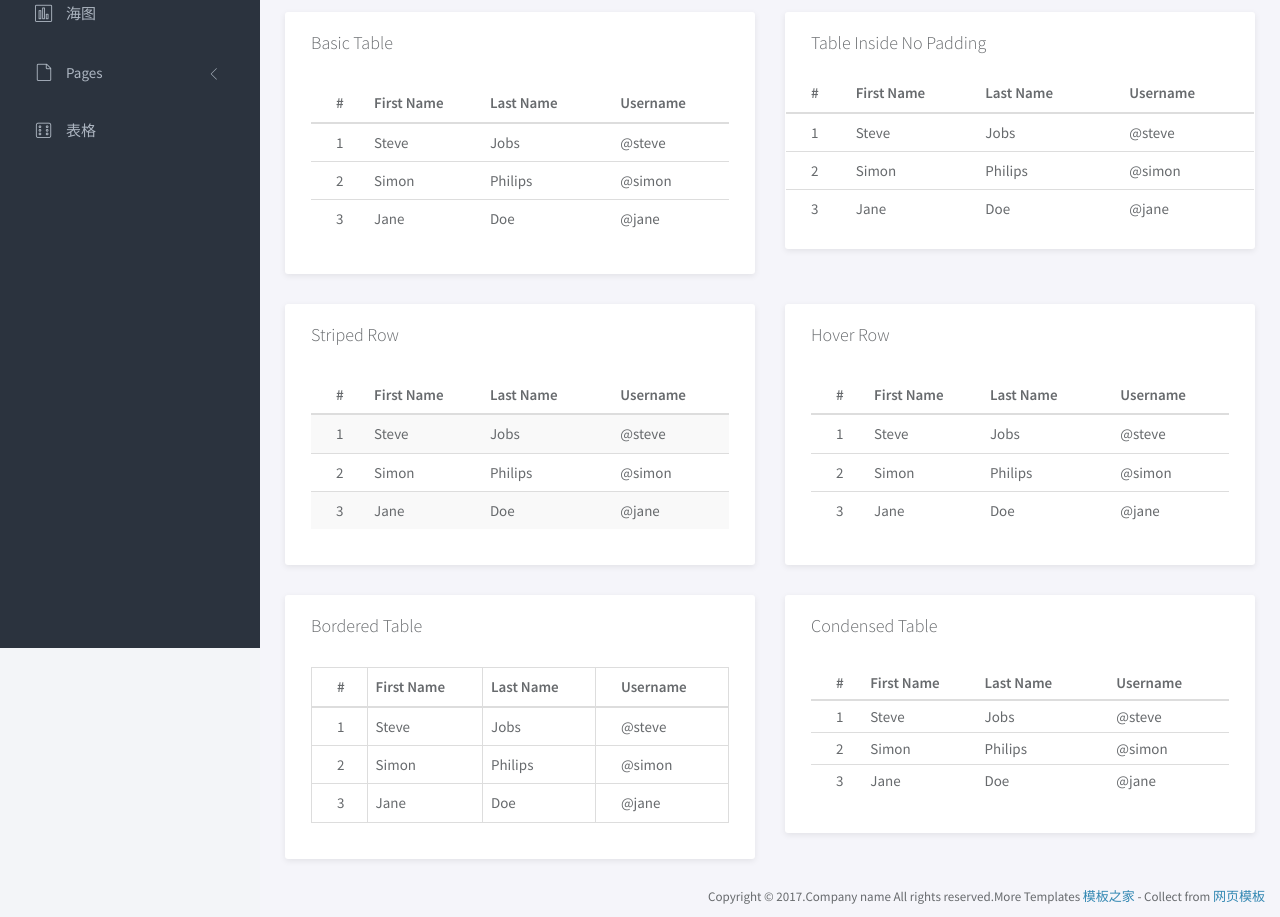
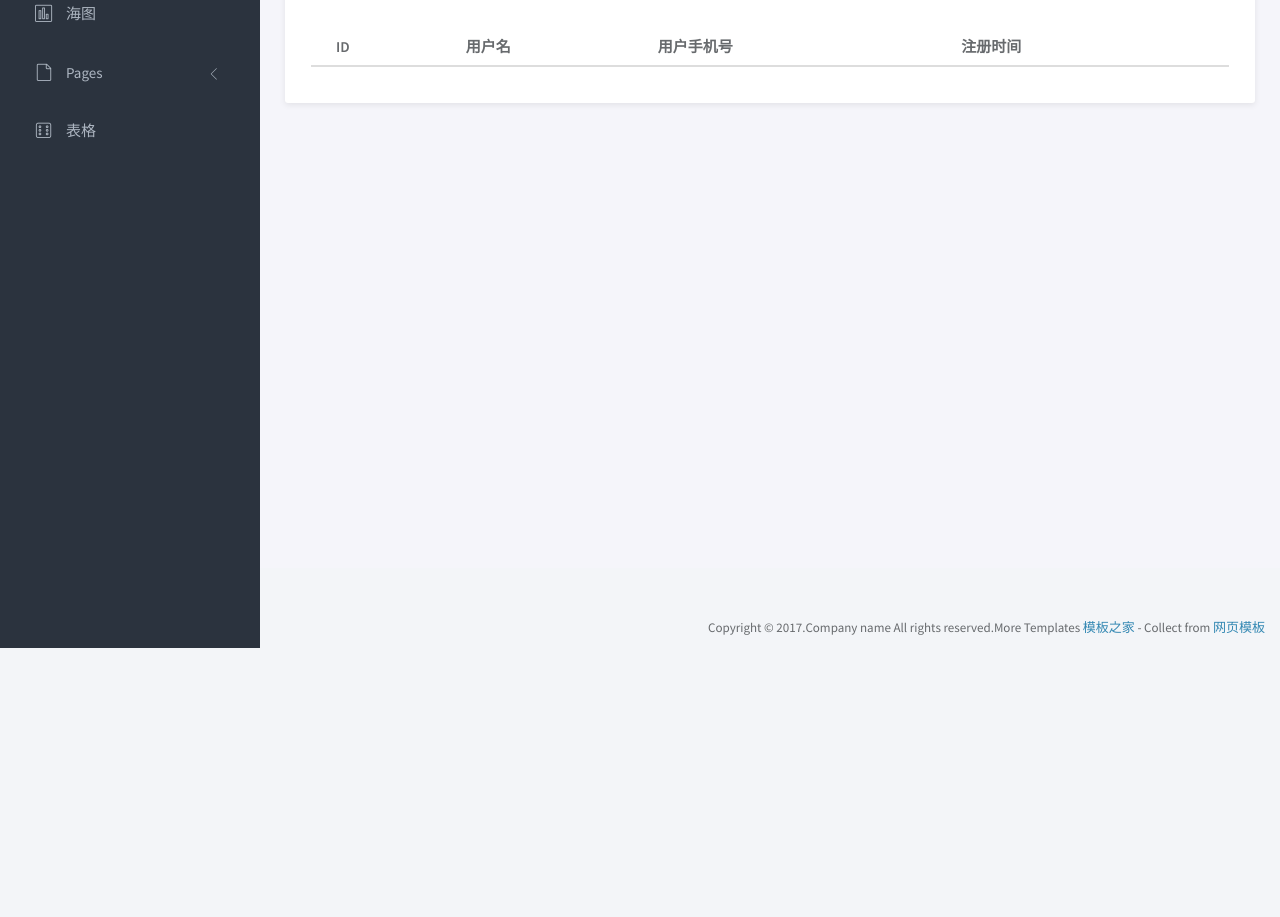
Before and after one commit to gxsuyou/dataBackend, a website: page www/html/tables.html in a window 1280 px wide. Shown: the part 152-1069 px from the top of the page. After the commit the page ends 800 px from the top, so only its background shows below. Drawn offline with Linux system fonts and the light colour scheme.

Commit message:
Undersigned: chen-labron <317692005@qq.com>

```diff
--- a/www/html/tables.html
+++ b/www/html/tables.html
@@ -2,7 +2,7 @@
 <html lang="en">
 
 <head>
-	<title>Tables</title>
+	<title>表格</title>
 	<meta charset="utf-8">
 	<meta http-equiv="X-UA-Compatible" content="IE=edge,chrome=1">
 	<meta name="viewport" content="width=device-width, initial-scale=1.0, maximum-scale=1.0, user-scalable=0">
@@ -79,8 +79,8 @@
 			<div class="sidebar-scroll">
 				<nav>
 					<ul class="nav">
-						<li><a href="index.html" class="active"  target="right"><i class="lnr lnr-home"></i> <span>首页</span></a></li>
-						<li><a href="charts.html" class=""  target="right"><i class="lnr lnr-chart-bars"></i> <span>海图</span></a></li>
+						<li><a href="index.html" class="active"  target="_self"><i class="lnr lnr-home"></i> <span>首页</span></a></li>
+						<li><a href="charts.html" class=""  target="_self"><i class="lnr lnr-chart-bars"></i> <span>海图</span></a></li>
 						<li>
 							<a href="#subPages" data-toggle="collapse" class="collapsed"><i class="lnr lnr-file-empty"></i> <span>Pages</span> <i class="icon-submenu lnr lnr-chevron-left"></i></a>
 							<div id="subPages" class="collapse ">
@@ -91,7 +91,7 @@
 								</ul>
 							</div>
 						</li>
-						<li><a href="tables.html" class=""  target="right"><i class="lnr lnr-dice"></i> <span>表格</span></a></li>
+						<li><a href="tables.html" class=""  target="_self"><i class="lnr lnr-dice"></i> <span>表格</span></a></li>
 
 					</ul>
 				</nav>
@@ -101,259 +101,32 @@
 		<!-- MAIN -->
 		<div class="main">
 			<!-- MAIN CONTENT -->
-			<div class="main-content">
+			<div class="main-content" >
 				<div class="container-fluid">
-					<h3 class="page-title">Tables</h3>
 					<div class="row">
-						<div class="col-md-6">
-							<!-- BASIC TABLE -->
-							<div class="panel">
+						<div class="col-md-6" style="width:100%"">
+							<!-- TABLE STRIPED -->
+							<div class="panel"  style="width:100%">
 								<div class="panel-heading">
-									<h3 class="panel-title">Basic Table</h3>
+									<h3 class="panel-title">APP用户</h3>
 								</div>
 								<div class="panel-body">
-									<table class="table">
+									<table class="table table-striped" >
 										<thead>
 											<tr>
-												<th>#</th>
-												<th>First Name</th>
-												<th>Last Name</th>
-												<th>Username</th>
+												<th>ID</th>
+												<th>用户名</th>
+												<th>用户手机号</th>
+												<th>注册时间</th>
 											</tr>
 										</thead>
-										<tbody>
-											<tr>
-												<td>1</td>
-												<td>Steve</td>
-												<td>Jobs</td>
-												<td>@steve</td>
-											</tr>
-											<tr>
-												<td>2</td>
-												<td>Simon</td>
-												<td>Philips</td>
-												<td>@simon</td>
-											</tr>
-											<tr>
-												<td>3</td>
-												<td>Jane</td>
-												<td>Doe</td>
-												<td>@jane</td>
-											</tr>
-										</tbody>
-									</table>
-								</div>
-							</div>
-							<!-- END BASIC TABLE -->
-						</div>
-						<div class="col-md-6">
-							<!-- TABLE NO PADDING -->
-							<div class="panel">
-								<div class="panel-heading">
-									<h3 class="panel-title">Table Inside No Padding</h3>
-								</div>
-								<div class="panel-body no-padding">
-									<table class="table">
-										<thead>
-											<tr>
-												<th>#</th>
-												<th>First Name</th>
-												<th>Last Name</th>
-												<th>Username</th>
-											</tr>
-										</thead>
-										<tbody>
-											<tr>
-												<td>1</td>
-												<td>Steve</td>
-												<td>Jobs</td>
-												<td>@steve</td>
-											</tr>
-											<tr>
-												<td>2</td>
-												<td>Simon</td>
-												<td>Philips</td>
-												<td>@simon</td>
-											</tr>
-											<tr>
-												<td>3</td>
-												<td>Jane</td>
-												<td>Doe</td>
-												<td>@jane</td>
-											</tr>
-										</tbody>
-									</table>
-								</div>
-							</div>
-							<!-- END TABLE NO PADDING -->
-						</div>
-					</div>
-					<div class="row">
-						<div class="col-md-6">
-							<!-- TABLE STRIPED -->
-							<div class="panel">
-								<div class="panel-heading">
-									<h3 class="panel-title">Striped Row</h3>
-								</div>
-								<div class="panel-body">
-									<table class="table table-striped">
-										<thead>
-											<tr>
-												<th>#</th>
-												<th>First Name</th>
-												<th>Last Name</th>
-												<th>Username</th>
-											</tr>
-										</thead>
-										<tbody>
-											<tr>
-												<td>1</td>
-												<td>Steve</td>
-												<td>Jobs</td>
-												<td>@steve</td>
-											</tr>
-											<tr>
-												<td>2</td>
-												<td>Simon</td>
-												<td>Philips</td>
-												<td>@simon</td>
-											</tr>
-											<tr>
-												<td>3</td>
-												<td>Jane</td>
-												<td>Doe</td>
-												<td>@jane</td>
-											</tr>
+										<tbody class="user_list">
+
 										</tbody>
 									</table>
 								</div>
 							</div>
 							<!-- END TABLE STRIPED -->
-						</div>
-						<div class="col-md-6">
-							<!-- TABLE HOVER -->
-							<div class="panel">
-								<div class="panel-heading">
-									<h3 class="panel-title">Hover Row</h3>
-								</div>
-								<div class="panel-body">
-									<table class="table table-hover">
-										<thead>
-											<tr>
-												<th>#</th>
-												<th>First Name</th>
-												<th>Last Name</th>
-												<th>Username</th>
-											</tr>
-										</thead>
-										<tbody>
-											<tr>
-												<td>1</td>
-												<td>Steve</td>
-												<td>Jobs</td>
-												<td>@steve</td>
-											</tr>
-											<tr>
-												<td>2</td>
-												<td>Simon</td>
-												<td>Philips</td>
-												<td>@simon</td>
-											</tr>
-											<tr>
-												<td>3</td>
-												<td>Jane</td>
-												<td>Doe</td>
-												<td>@jane</td>
-											</tr>
-										</tbody>
-									</table>
-								</div>
-							</div>
-							<!-- END TABLE HOVER -->
-						</div>
-					</div>
-					<div class="row">
-						<div class="col-md-6">
-							<!-- BORDERED TABLE -->
-							<div class="panel">
-								<div class="panel-heading">
-									<h3 class="panel-title">Bordered Table</h3>
-								</div>
-								<div class="panel-body">
-									<table class="table table-bordered">
-										<thead>
-											<tr>
-												<th>#</th>
-												<th>First Name</th>
-												<th>Last Name</th>
-												<th>Username</th>
-											</tr>
-										</thead>
-										<tbody>
-											<tr>
-												<td>1</td>
-												<td>Steve</td>
-												<td>Jobs</td>
-												<td>@steve</td>
-											</tr>
-											<tr>
-												<td>2</td>
-												<td>Simon</td>
-												<td>Philips</td>
-												<td>@simon</td>
-											</tr>
-											<tr>
-												<td>3</td>
-												<td>Jane</td>
-												<td>Doe</td>
-												<td>@jane</td>
-											</tr>
-										</tbody>
-									</table>
-								</div>
-							</div>
-							<!-- END BORDERED TABLE -->
-						</div>
-						<div class="col-md-6">
-							<!-- CONDENSED TABLE -->
-							<div class="panel">
-								<div class="panel-heading">
-									<h3 class="panel-title">Condensed Table</h3>
-								</div>
-								<div class="panel-body">
-									<table class="table table-condensed">
-										<thead>
-											<tr>
-												<th>#</th>
-												<th>First Name</th>
-												<th>Last Name</th>
-												<th>Username</th>
-											</tr>
-										</thead>
-										<tbody>
-											<tr>
-												<td>1</td>
-												<td>Steve</td>
-												<td>Jobs</td>
-												<td>@steve</td>
-											</tr>
-											<tr>
-												<td>2</td>
-												<td>Simon</td>
-												<td>Philips</td>
-												<td>@simon</td>
-											</tr>
-											<tr>
-												<td>3</td>
-												<td>Jane</td>
-												<td>Doe</td>
-												<td>@jane</td>
-											</tr>
-										</tbody>
-									</table>
-								</div>
-							</div>
-							<!-- END CONDENSED TABLE -->
 						</div>
 					</div>
 				</div>
```
Also changed, not shown: www/html/charts.html (+3 -3 lines), www/html/index.html (+3 -3 lines).
